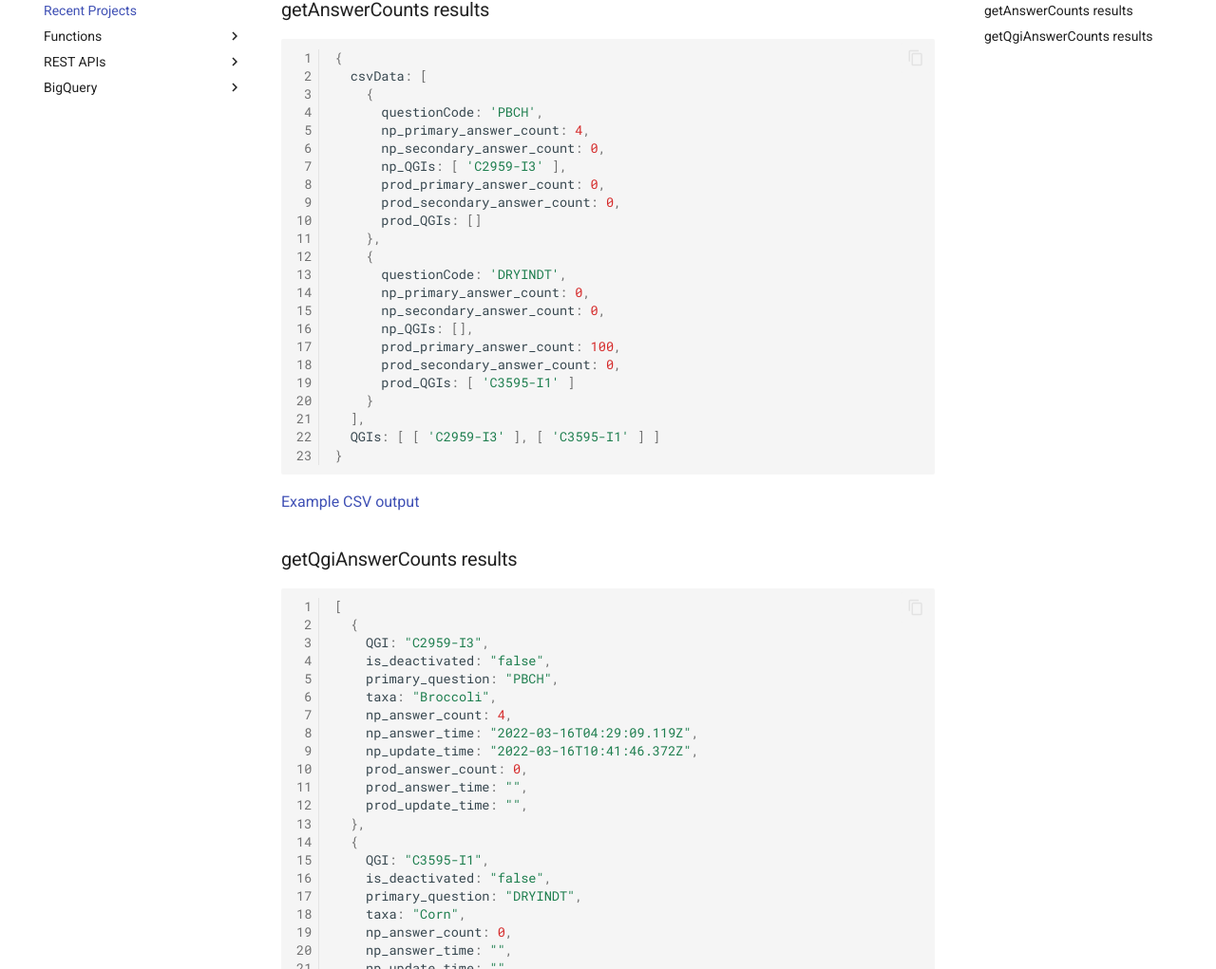
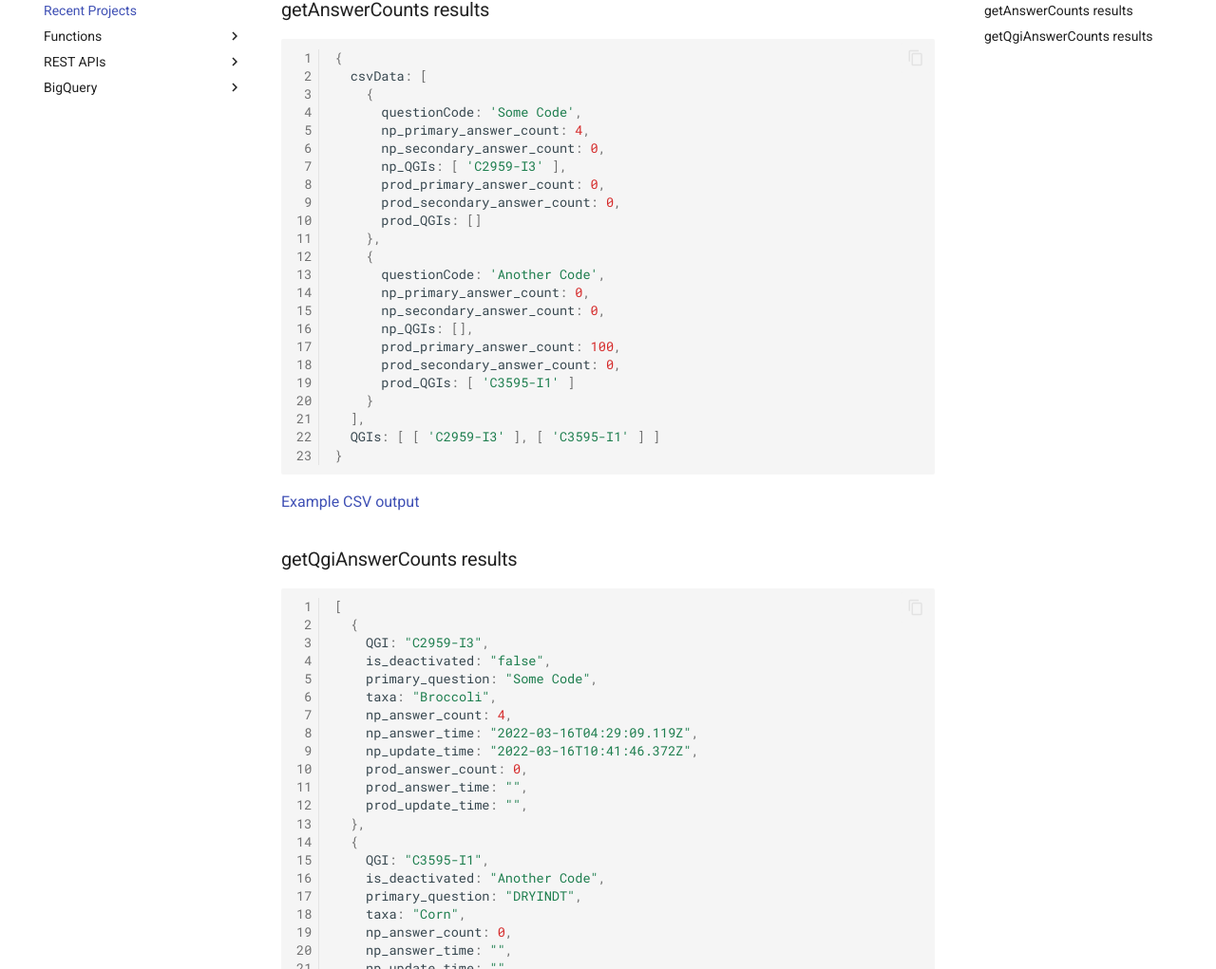
Before and after one commit to mshuber1981/work-life, an MkDocs documentation site: the page built from docs/recent.md, in a window 1280 px wide and 1400 px high, scrolled down 801 px. Shown: the part 151-1172 px from the top of the window at 95% size. Built offline with MkDocs 1.6.1 and Material for MkDocs 9.7.7, drawn with Linux system fonts in a browser that asks for light colours; comment, search, counter and statistics services are not loaded.

Commit message:
Generalizing example

```diff
--- a/docs/recent.md
+++ b/docs/recent.md
@@ -39,7 +39,7 @@ console.log(util.inspect(qgiResults, false, null, true));
 {
   csvData: [
     {
-      questionCode: 'PBCH',
+      questionCode: 'Some Code',
       np_primary_answer_count: 4,
       np_secondary_answer_count: 0,
       np_QGIs: [ 'C2959-I3' ],
@@ -48,7 +48,7 @@ console.log(util.inspect(qgiResults, false, null, true));
       prod_QGIs: []
     },
     {
-      questionCode: 'DRYINDT',
+      questionCode: 'Another Code',
       np_primary_answer_count: 0,
       np_secondary_answer_count: 0,
       np_QGIs: [],
@@ -70,7 +70,7 @@ console.log(util.inspect(qgiResults, false, null, true));
   {
     QGI: "C2959-I3",
     is_deactivated: "false",
-    primary_question: "PBCH",
+    primary_question: "Some Code",
     taxa: "Broccoli",
     np_answer_count: 4,
     np_answer_time: "2022-03-16T04:29:09.119Z",
@@ -81,7 +81,7 @@ console.log(util.inspect(qgiResults, false, null, true));
   },
   {
     QGI: "C3595-I1",
-    is_deactivated: "false",
+    is_deactivated: "Another Code",
     primary_question: "DRYINDT",
     taxa: "Corn",
     np_answer_count: 0,
```
